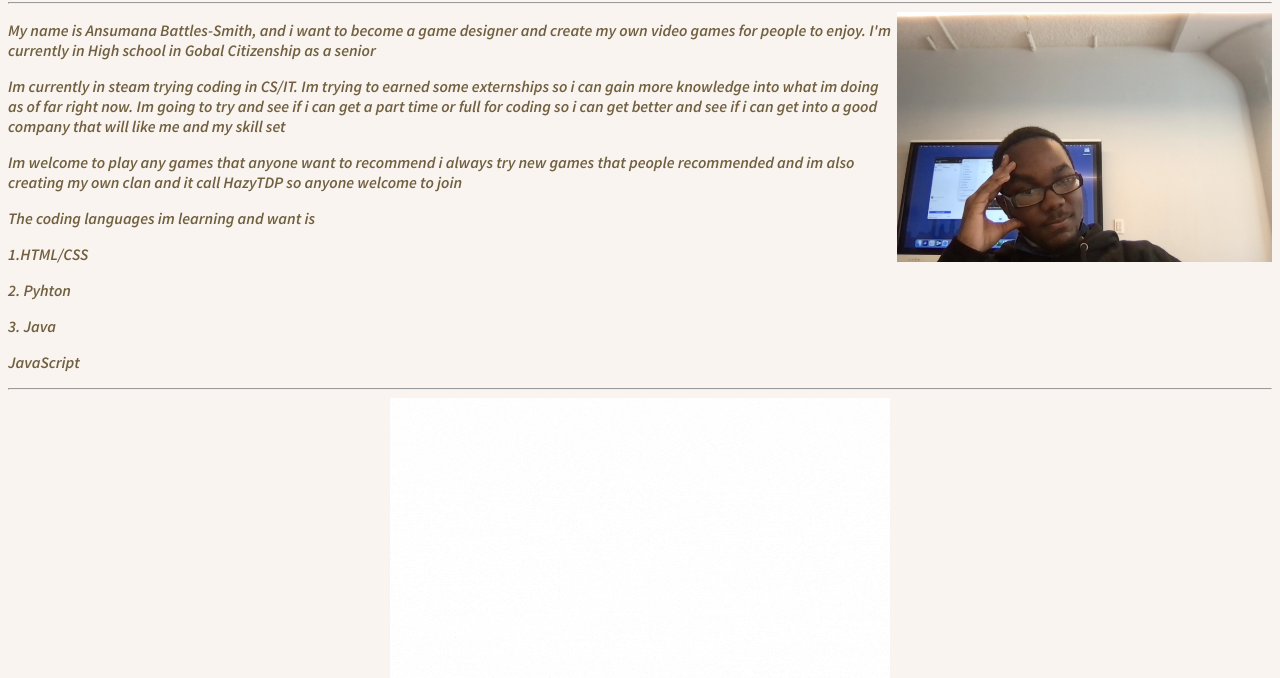
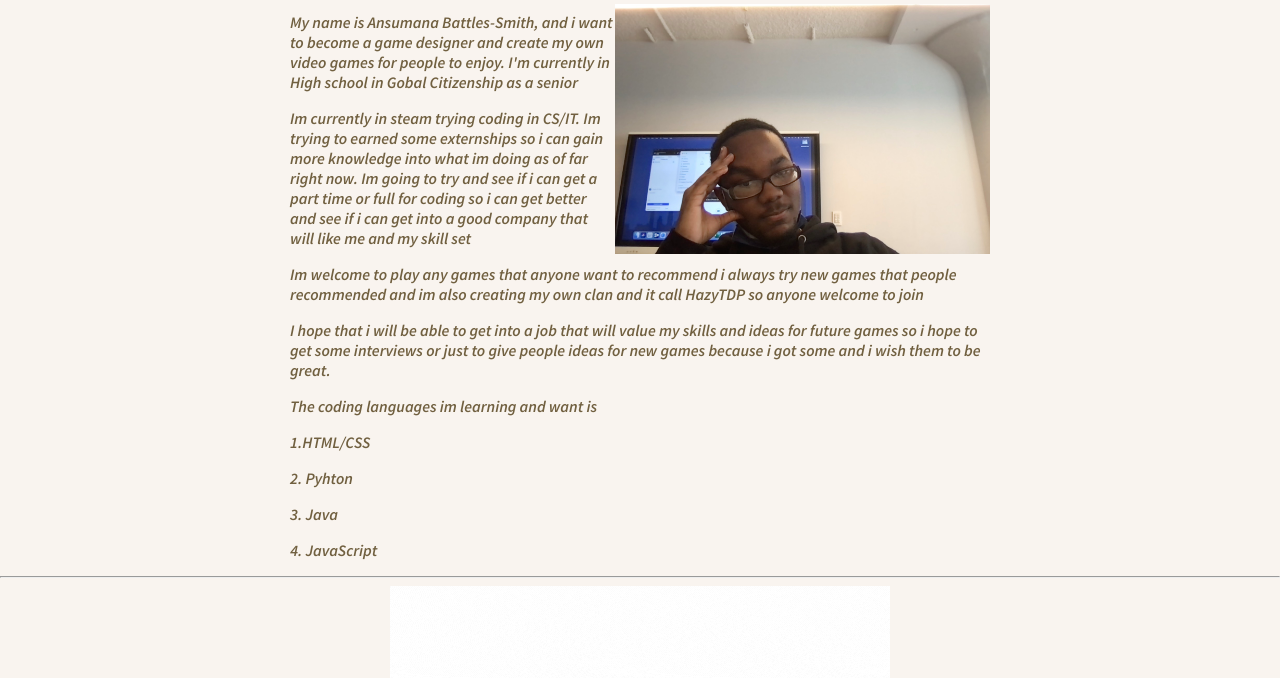
Before and after one commit to TDPhantom/TDPhantom.github.io, a plain HTML site: page index.html in a window 1280 px wide. Shown: the part 122-800 px from the top of the page. Drawn offline with Linux system fonts and the light colour scheme; a web font is replaced by a local one.

Commit message:
new stuff was added

```diff
--- a/index.html
+++ b/index.html
@@ -16,12 +16,12 @@
         <a href="About me.html">About me</a>|
         <a href="Contact.html">Contact</a>|
         </div>
-        <h1 id="header">Ansumana Battles-Smith</h1>
+    <main>    <h1 id="header">Ansumana Battles-Smith</h1>
         <hr>
 
-    <img
-    src="BadPhoto.jpg"
-    height="250"
+     <img
+     src="BadPhoto.jpg"
+     height="250"
      alt="Bad Photo of Ansumana Battles-Smith"
      style="float:right;"
      >
@@ -31,11 +31,13 @@
 <p>My name is Ansumana Battles-Smith, and i want to become a game designer and create my own video games for people to enjoy.  I'm currently in High school in Gobal Citizenship as a senior</p>
 <p>Im currently in steam trying coding in CS/IT. Im trying to earned some externships so i can gain more knowledge into what im doing as of far right now. Im going to try and see if i can  get a part time or full for coding so i can get better and see if i can get into a good company that will like me and my skill set</p>
 <p>Im welcome to play any games that anyone want to recommend i always try new games that people recommended and im also creating my own clan and it call HazyTDP so anyone welcome to join </p>
+<p>I hope that i will be able to get into a job that will value my skills and ideas for future games so i hope to get some interviews or just to give people ideas for new games because i got some and i wish them to be great.</p>
 <p>The coding languages im learning and want is </p>
 <p>1.HTML/CSS </p>
 <p>2. Pyhton</p>
 <p>3. Java</p>
-<p> JavaScript</p>
+<p>4. JavaScript</p>
+</main>
 
 
 <hr>
--- a/styles.css
+++ b/styles.css
@@ -6,7 +6,14 @@ body {
    font-family: 'Source Sans Pro', sans-serif;
    background-color: #f9f4ef;
    color:#716040;
+   margin: 0 auto;
 }
+
+main{
+   max-width: 700px;
+   margin: 0 auto;
+}
+
 h1{
    font-family:'Cabin Condensed', sans-serif;
    color: #ee9300c1;
```
